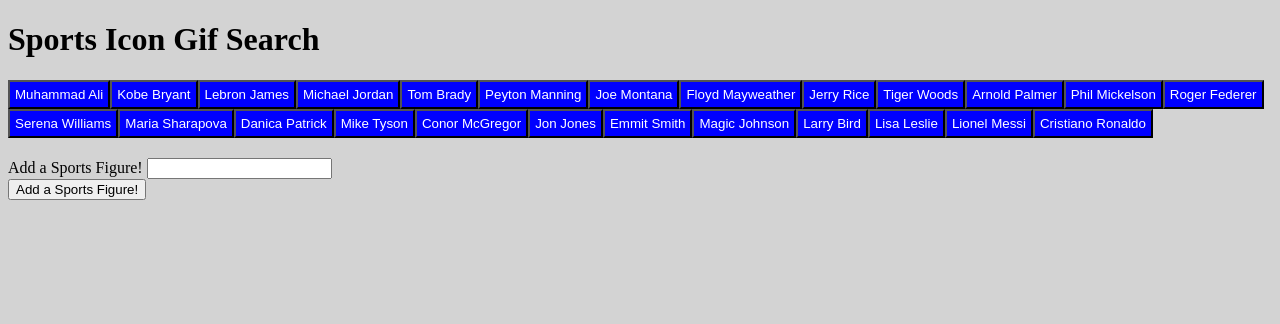
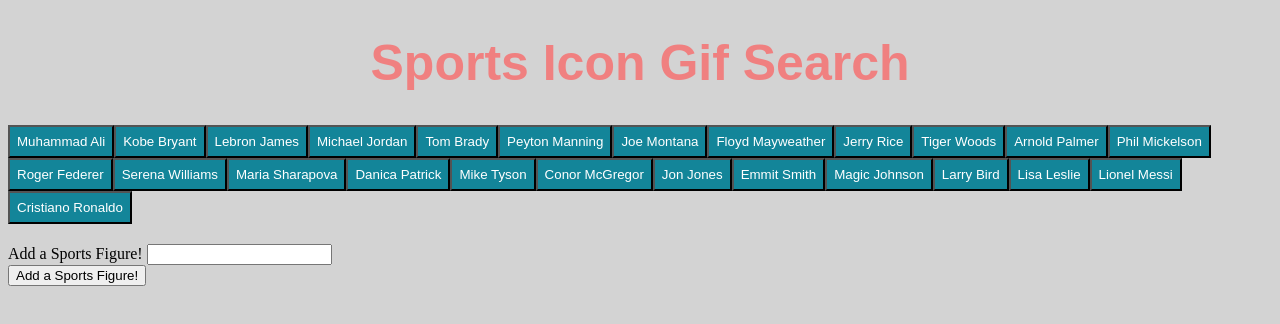
Before and after one commit to Adoni0/GIPHY-API-Project, a plain HTML site: page index.html in a window 1280 px wide. Drawn offline with nearby package versions, Linux system fonts and the light colour scheme.

Commit message:
alter CSS styling

```diff
--- a/style.css
+++ b/style.css
@@ -1,6 +1,6 @@
 button{
-    background-color: blue;
-    padding: 5px;
+    background-color: rgb(19, 133, 153);
+    padding: 7px;
     color: white;
 }
 
@@ -11,3 +11,10 @@ button{
 body{
     background-color:lightgrey;
 }
+
+h1{
+    font-family: Arial, Helvetica, sans-serif;
+    font-size: 50px;
+    text-align: center;
+    color: lightcoral;
+}
```
